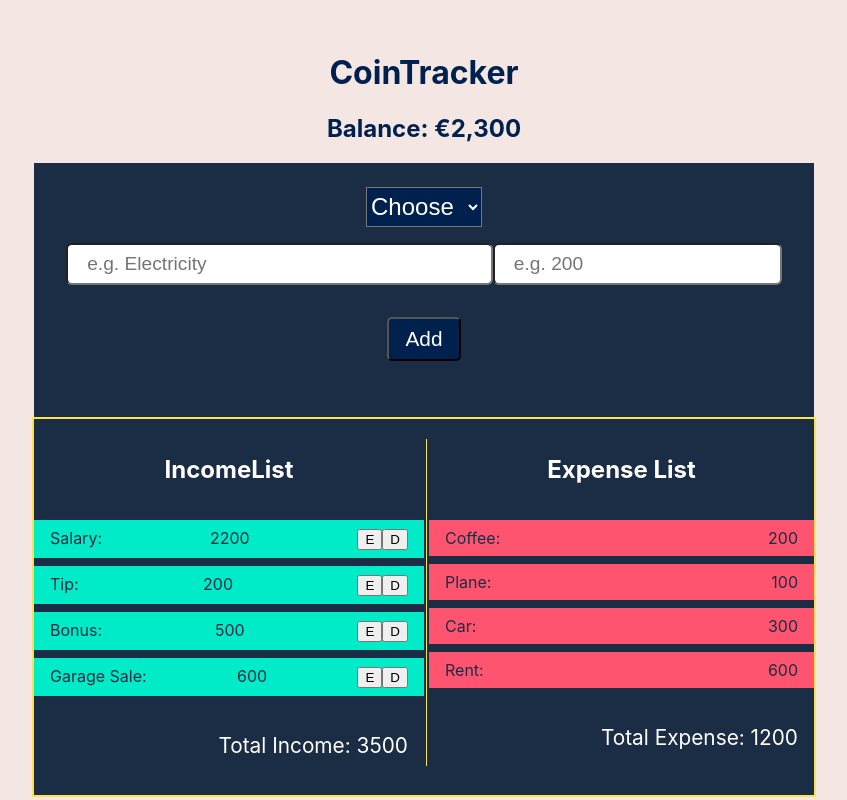
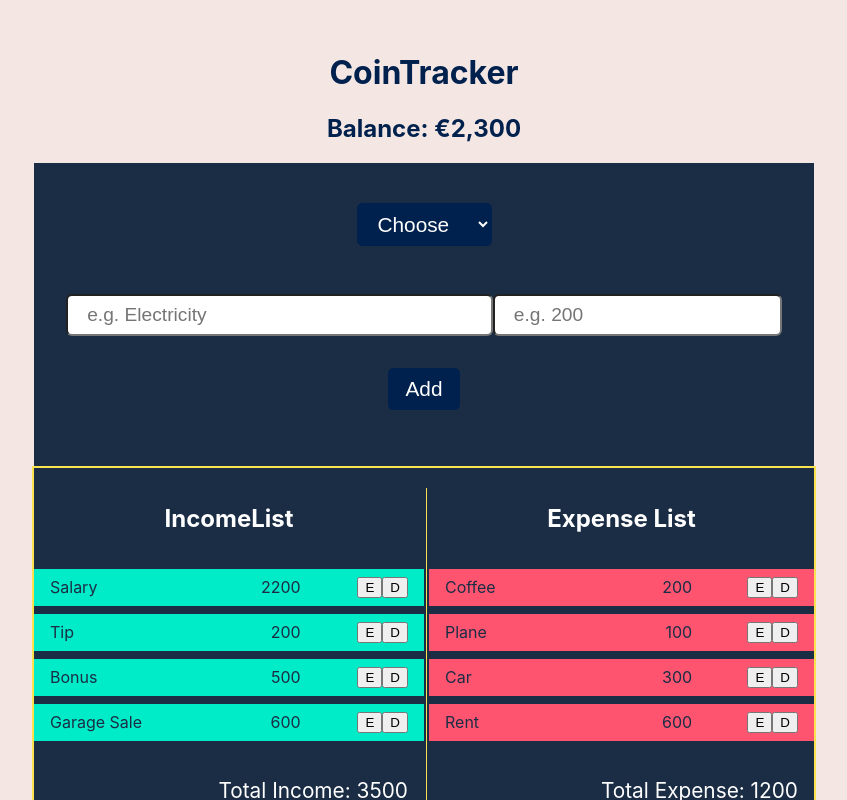
Before and after one commit to haigussa/coin-tracker, a React (Create React App) app: page / in a window 1280 px wide. Shown: the top 800 px of the page, without its empty margins (216-1063 px from the left). Built offline with nearby package versions, Linux system fonts and the light colour scheme.

Commit message:
Add Edit Delete Functionality to Expense Items Combine Styling of Expense Item and Income Item

```diff
--- a/src/components/expense/ExpenseContext.js
+++ b/src/components/expense/ExpenseContext.js
@@ -12,19 +12,39 @@ const ExpenseContextProvider = ({ children }) => {
         { id: v4(), expenseName: "Rent", expenseAmount: 600 }
     ])
 
-    const totalExpense = expenses.reduce((acc, curr) => {
-        return acc += curr.expenseAmount
+    const totalExpense = expenses.reduce((acc, cur) => {
+        return acc += cur.expenseAmount
     }, 0)
 
-    const addExpense = (expenseName, expenseAmount, id)=>{
+    const addExpense = (expenseName, expenseAmount, id) => {
         setExpenses([
             ...expenses,
-            {expenseName, expenseAmount, id}
+            { expenseName, expenseAmount, id }
         ])
     }
 
+    const editExpense = (id, expenseName, expenseAmount) => {
+        const updatedExpense = expenses.map(exp => {
+            if (exp.id === id) {
+                return { ...exp, expenseName: expenseName, expenseAmount: parseInt(expenseAmount) }
+            }
+            return exp
+        })
+        setExpenses(updatedExpense)
+    }
+
+    const deleteExpense = (id) => {
+        const expenseAfterDelete = expenses.filter(exp => {
+            if (id !== exp.id) {
+                return exp;
+            }
+            return null
+        })
+        setExpenses(expenseAfterDelete)
+    }
+
     return (
-        <ExpenseContext.Provider value={{expenses, totalExpense, addExpense}}>
+        <ExpenseContext.Provider value={{ expenses, totalExpense, addExpense, editExpense, deleteExpense }}>
             {children}
         </ExpenseContext.Provider>
     )
--- a/src/components/expense/ExpenseItem.js
+++ b/src/components/expense/ExpenseItem.js
@@ -1,12 +1,58 @@
-import React from 'react'
-import StyledExpenseItem from '../styles/StyledExpenseItem'
+import React, { useState } from 'react'
+import StyledIncomeExpenseItem from '../styles/StyledIncomeExpenseItem'
 
-const ExpenseItem = ({ expenseName, expenseAmount }) => {
+const ExpenseItem = ({ id, expenseName, expenseAmount, editExpense, deleteExpense }) => {
+    const [state, setState] = useState({
+        id:id, expenseName:expenseName, expenseAmount:expenseAmount
+    })
+    const [isEditing, setIsEditing] = useState(false)
+
+    const handleEdit = () => {
+        setIsEditing(true)
+    }
+    const handleChange =(e)=>{
+        setState({...state, [e.target.name]:e.target.value})
+        console.log(state)
+    }
+
+    const handleDelete = () => {
+         return deleteExpense(id)
+    }
+
+    const handleCancel = () => {
+        setIsEditing(false)
+    }
+
+    const handleSubmit = e => {
+        e.preventDefault()
+        editExpense(state.id, state.expenseName, state.expenseAmount)
+        setIsEditing(false)
+    }
+
     return (
-        <StyledExpenseItem>
-            <div className="expense-name">{expenseName}: </div>
-            <div className="expense-amount">{expenseAmount}</div>
-        </StyledExpenseItem>
+        !isEditing ?
+            <StyledIncomeExpenseItem style={{backgroundColor:"#FF5470"}}>
+            <div className="item-container">
+
+                <div className="expense-name">{expenseName}</div>
+                <div className="expense-amount">{expenseAmount}</div>
+            </div>
+                <div className="edit-delete-btn">
+                    <button onClick={handleEdit}>E</button>
+                    <button onClick={handleDelete}>D</button>
+                </div>
+            </StyledIncomeExpenseItem> :
+            <form onSubmit={handleSubmit}>
+                <StyledIncomeExpenseItem>
+                    <div className="expense-name" ><input name ="expenseName" value={state.expenseName} onChange={handleChange} type="text" /> </div>
+                    <div className="expense-amount"><input name ="expenseAmount" value={state.expenseAmount} onChange={handleChange} type="number" /></div>
+                    <div>
+                        <button type="submit" onClick={handleSubmit}>S</button>
+                        <button onClick={handleCancel}>C</button>
+                    </div>
+                </StyledIncomeExpenseItem>
+            </form>
+
     )
 }
 
--- a/src/components/expense/ExpenseList.js
+++ b/src/components/expense/ExpenseList.js
@@ -4,13 +4,19 @@ import ExpenseItem from './ExpenseItem'
 import StyledExpenseList from '../styles/StyledExpenseList'
 
 const ExpenseList = () => {
-    const { expenses, totalExpense} = useContext(ExpenseContext)
-    const expenseElements = expenses.map(exp => <ExpenseItem key={exp.id} expenseName={exp.expenseName} expenseAmount={exp.expenseAmount} />)
+    const { expenses, totalExpense, editExpense, deleteExpense} = useContext(ExpenseContext)
+    const expenseElements = expenses.map(exp => <ExpenseItem key={exp.id} id={exp.id} expenseName={exp.expenseName} expenseAmount={exp.expenseAmount} editExpense={editExpense} deleteExpense={deleteExpense} />)
     return (
+        expenses.length?
         <StyledExpenseList>
             <h2>Expense List</h2>
             {expenseElements}
             <p className="total-income">Total Expense: {totalExpense}</p>
+        </StyledExpenseList>:
+        <StyledExpenseList>
+            <h2>No Expenses</h2>
+            {/* {expenseElements} */}
+            {/* <p className="total-income">Total Expense: {totalExpense}</p> */}
         </StyledExpenseList>
     )
 }
--- a/src/components/income/IncomeContext.js
+++ b/src/components/income/IncomeContext.js
@@ -12,14 +12,14 @@ const IncomeContextProvider = ({ children }) => {
         { id: v4(), incomeName: "Garage Sale", incomeAmount: 600 }
     ])
 
-    const totalIncome = incomes.reduce((acc, curr) => {
-        return acc += curr.incomeAmount;
+    const totalIncome = incomes.reduce((acc, cur) => {
+        return acc += cur.incomeAmount;
     }, 0)
+
     const addIncome = (incomeName, incomeAmount, id) => {
         setIncomes([
             ...incomes,
             { incomeName, incomeAmount, id }
-
         ])
     }
 
--- a/src/components/income/IncomeList.js
+++ b/src/components/income/IncomeList.js
@@ -8,12 +8,17 @@ const IncomeList = () => {
     const incomeElements = incomes.map(inc => <IncomeItem key={inc.id} id={inc.id} incomeName={inc.incomeName} incomeAmount={inc.incomeAmount} editIncome={editIncome} deleteIncome={deleteIncome} />)
 
     return (
+        incomes.length?
         <StyledIncomeList>
             <h2>IncomeList</h2>
             {incomeElements}
             <p className="total-income">Total Income: {totalIncome}</p>
+        </StyledIncomeList>:
+        <StyledIncomeList>
+            <h2>No Income</h2>
         </StyledIncomeList>
     )
+
 }
 
 export default IncomeList
--- a/src/components/income/incomeItem.js
+++ b/src/components/income/incomeItem.js
@@ -1,23 +1,21 @@
 import React, { useState } from 'react'
-import StyledIncomeItem from '../styles/StyledIncomeItem'
+import StyledIncomeExpenseItem from '../styles/StyledIncomeExpenseItem'
 
 const IncomeItem = ({ incomeName, incomeAmount, editIncome, id, deleteIncome }) => {
     const [state, setState] = useState({ id, incomeName, incomeAmount })
     const [isEditing, setIsEditing] = useState(false)
 
-    const handleEdit = (e) => {
+    const handleEdit = () => {
         setIsEditing(true)
+    }
 
-    }
     const handleChange = (e) => {
         console.log(e.target.value)
-
         setState({
             ...state,
             [e.target.name]: e.target.value
         }
         )
-
     }
 
     const handleSubmit = (e) => {
@@ -25,33 +23,34 @@ const IncomeItem = ({ incomeName, incomeAmount, editIncome, id, deleteIncome })
         editIncome(state.id, state.incomeName, state.incomeAmount)
         setIsEditing(false)
     }
-    const handleDelete = (e)=>{
+    const handleDelete = () => {
         return deleteIncome(id)
-
     }
-const handleCancel = ()=>{
-    setIsEditing(false)
-}
+    const handleCancel = () => {
+        setIsEditing(false)
+    }
     return (
         !isEditing ? (
-            <StyledIncomeItem>
-                <div>{incomeName}: </div>
-                <div>{incomeAmount}</div>
-                <div>
+            <StyledIncomeExpenseItem>
+                <div className="item-container">
+                    <div>{incomeName}</div>
+                    <div>{incomeAmount}</div>
+                </div>
+                <div className="edit-delete-btn">
                     <button onClick={handleEdit}>E</button>
                     <button onClick={handleDelete}>D</button>
                 </div>
-            </StyledIncomeItem>
+            </StyledIncomeExpenseItem>
         ) : (
                 <form onSubmit={handleSubmit}>
-                    <StyledIncomeItem>
-                        <input name="incomeName" type="text" value={state.incomeName} onChange={handleChange}></input>
-                        <input name="incomeAmount" type="number" value={state.incomeAmount} onChange={handleChange}></input>
+                    <StyledIncomeExpenseItem>
+                        <input name="incomeName" type="text" value={state.incomeName} onChange={handleChange} />
+                        <input name="incomeAmount" type="number" value={state.incomeAmount} onChange={handleChange} />
                         <div>
                             <button type="submit" onClick={handleSubmit}>K</button>
                             <button onClick={handleCancel}>X</button>
                         </div>
-                    </StyledIncomeItem>
+                    </StyledIncomeExpenseItem>
                 </form>
             )
     )
--- a/src/components/styles/StyledAddCoinForm.js
+++ b/src/components/styles/StyledAddCoinForm.js
@@ -6,22 +6,21 @@ padding: 1.5rem 2rem;
 max-width: 780px;
 margin: auto;
 box-sizing:border-box;
-.type-selector{
-    margin-bottom: 1rem;
-    select{
-        font-size:1.5rem;
-        background-color: #00214D;
-        color: white;
-        height: 2.5rem;
-        &:hover{
-            cursor: pointer;
-            border: none;
-            background-color:#00214D;
-            border: 1px solid #FDE24F;
 
-        }
-    }
-}
+.type-selector select, form button{
+     padding: 0.5rem 1rem;
+     font-size:1.3rem;
+     border-radius: 5px;
+     border: 1px solid #00214D;
+     margin: 1rem auto 2rem;
+     transition: all 0.3s;
+     background-color:#00214D;
+     color:white;
+     &:hover{
+         border: 1px solid #FDE24F;
+         cursor: pointer;
+     }
+ }
  .input-container{
      margin: 1rem auto;
      max-width: 780px;
@@ -58,20 +57,7 @@ box-sizing:border-box;
         }
     }
  }
- form button{
-     padding: 0.5rem 1rem;
-     font-size:1.3rem;
-     border-radius:5px;
-     margin: 1rem auto 2rem;
-     transition: all 0.3s;
-    background-color:#00214D;
-    color:white;
-     &:hover{
-         border: none;
-         cursor: pointer;
-         border: 1px solid #FDE24F;
-     }
- }
+
 `
 
 export default StyledAddCoinForm
--- a/src/components/styles/StyledExpenseItem.js
+++ b/src/components/styles/StyledExpenseItem.js
@@ -14,4 +14,4 @@ const StyledExpenseItem = styled.li`
 
 `
 
-export default StyledExpenseItem
+// export default StyledExpenseItem
--- a/src/components/styles/StyledExpenseList.js
+++ b/src/components/styles/StyledExpenseList.js
@@ -6,6 +6,7 @@ margin:0;
 padding:0 0 0 2px;
 border-left: 1px solid #FDE24F;
 margin-left: 2px;
+min-height: 60vh;
 h2{
     text-align:center;
     padding:1rem;
--- /dev/null
+++ b/src/components/styles/StyledIncomeExpenseItem.js
@@ -0,0 +1,24 @@
+import styled from 'styled-components'
+
+const StyledIncomeExpenseItem = styled.li`
+        box-sizing:border-box;
+        list-style:none;
+        background-color: #00EBC7;
+        padding: 0.5rem 1rem ;
+        margin: 0.5rem 0;
+        color:#1B2D45;
+        min-width: 100%;
+        display:flex;
+        justify-content: space-between;
+        .item-container{
+            width: 70%;
+            display:flex;
+            justify-content: space-between;
+    }
+    .edit-delete-btn{
+        display:flex;
+        justify-content:space-between;
+        }
+`
+
+export default StyledIncomeExpenseItem
--- a/src/components/styles/StyledIncomeItem.js
+++ /dev/null
@@ -1,17 +0,0 @@
-import styled from 'styled-components'
-
-const StyledIncomeItem = styled.li`
-
-    box-sizing:border-box;
-    list-style:none;
-    background-color: #00EBC7;
-    padding: 0.5rem 1rem ;
-    margin: 0.5rem 0;
-    color:#1B2D45;
-    min-width: 100%;
-    display:flex;
-    justify-content: space-between;
-
-`
-
-export default StyledIncomeItem
--- a/src/components/styles/StyledIncomeList.js
+++ b/src/components/styles/StyledIncomeList.js
@@ -4,6 +4,8 @@ const StyledIncomeList =  styled.ul`
 margin:0;
 padding:0;
 box-sizing:border-box;
+min-height: 60vh;
+
 h2{
     color:white;
     text-align:center;
```
